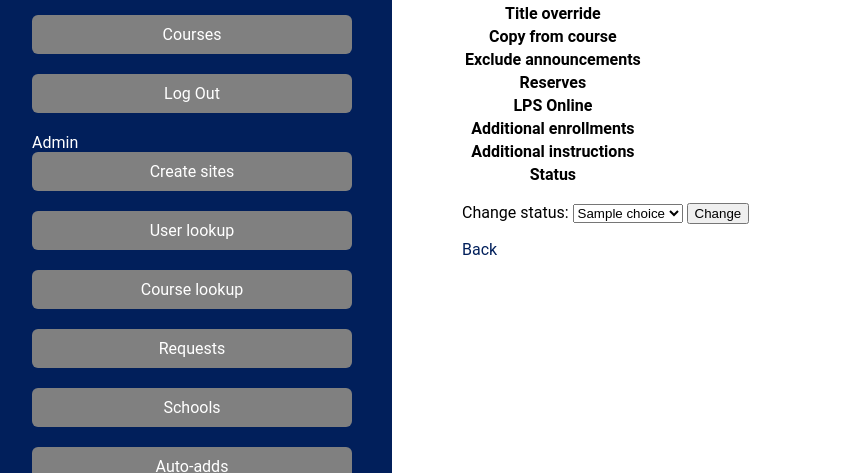
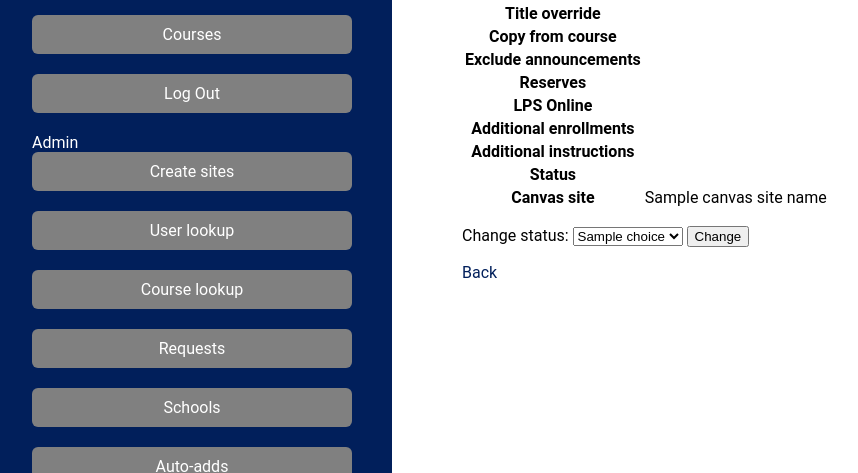
Before and after one commit to benjaminrosen/course_request_form, a Django app: template form/templates/form/request_detail.html in a window 1280 px wide. Shown: the part 327-800 px from the top of the page, without its empty margins (8-866 px from the left). Run offline with Django 4.2, Linux system fonts and the light colour scheme; a user stored in the database is signed in; tables that the repository leaves empty hold one stand-in row (values such as "Sample post"); the template is opened without the code that fills it: values that come from a table or form of the project are taken from there, most other values are stand-ins (such as "Sample title", 1, 10 or a date in 2020); parts of the project's set-up code (start-up, migrations or seed data) failed here and were passed over; some web fonts are replaced.

Commit message:
add create canvas site with redirect

```diff
--- a/course_request_form/urls.py
+++ b/course_request_form/urls.py
@@ -18,7 +18,6 @@ from django.urls import include, path
 
 from form.views import (
     CopyFromCourseView,
-    CreateCanvasSiteView,
     EnrollmentUserView,
     ExcludeAnnouncementsView,
     HomePageView,
@@ -30,6 +29,7 @@ from form.views import (
     SectionEnrollmentView,
     SectionListView,
     SyncSectionView,
+    create_canvas_site_view,
     delete_enrollment_user,
 )
 
@@ -57,7 +57,5 @@ urlpatterns = [
     path(
         "enrollment-user/delete", delete_enrollment_user, name="delete_enrollment_user"
     ),
-    path(
-        "create-canvas-site", CreateCanvasSiteView.as_view(), name="create_canvas_site"
-    ),
+    path("create-canvas-site", create_canvas_site_view, name="create_canvas_site"),
 ]
--- a/form/canvas.py
+++ b/form/canvas.py
@@ -22,6 +22,10 @@ def get_canvas() -> Canvas:
     url = TEST_URL if DEBUG_VALUE else PROD_URL
     key = TEST_KEY if DEBUG_VALUE else PROD_KEY
     return Canvas(url, key)
+
+
+def get_base_url() -> str:
+    return TEST_URL if DEBUG_VALUE else PROD_URL
 
 
 def get_canvas_account(account_id: int) -> Account:
--- a/form/models.py
+++ b/form/models.py
@@ -737,11 +737,12 @@ class Section(Model):
         except Exception:
             return None
 
-    def get_all_instructors(self) -> list[User]:
-        additional_instructors = list(self.instructors.all())
+    def get_all_instructors(self) -> QuerySet[User]:
+        additional_instructors = self.instructors.all()
         if not self.primary_instructor:
             return additional_instructors
-        return [self.primary_instructor] + additional_instructors
+        username = self.primary_instructor.username
+        return additional_instructors | User.objects.filter(username=username)
 
     @staticmethod
     def get_section_section_code(section) -> str:
@@ -913,10 +914,12 @@ class Request(Model):
 
     def create_related_sections(self, canvas_course: Course):
         related_sections = self.section.course_sections.all()
+        section_names = [section.name for section in canvas_course.get_sections()]
         for section in related_sections:
             name = section.get_canvas_name(self.title_override, related_section=True)
-            sis_course_id = section.get_canvas_sis_id()
-            create_course_section(name, sis_course_id, canvas_course)
+            if name not in section_names:
+                sis_course_id = section.get_canvas_sis_id()
+                create_course_section(name, sis_course_id, canvas_course)
 
     def get_enrollments(self) -> list[SectionEnrollment]:
         section = self.section
@@ -1021,6 +1024,15 @@ class Request(Model):
         self.set_status(self.Status.COMPLETED)
         return canvas_course
 
+    def get_canvas_site(self) -> tuple[Optional[int], Optional[str]]:
+        try:
+            canvas_site = get_canvas().get_course(
+                self.section.get_canvas_sis_id(), use_sis_id=True
+            )
+            return canvas_site.id, canvas_site.name
+        except Exception:
+            return None, None
+
     @classmethod
     def get_approved_requests(cls):
         return cls.objects.filter(status=cls.Status.APPROVED)
--- a/form/templates/form/request_detail.html
+++ b/form/templates/form/request_detail.html
@@ -68,6 +68,18 @@
                 <th>Status</th>
                 <td>{{ request.status }}</td>
             </tr>
+            <tr>
+                <th>Canvas site</th>
+                <td>
+                    {% if canvas_site_id %}
+                        <a href="{{ canvas_site_url }}"
+                           target="_blank"
+                           rel="noopener noreferrer">{{ canvas_site_name }}</a>
+                    {% else %}
+                        {{ canvas_site_name }}
+                    {% endif %}
+                </td>
+            </tr>
         </table>
         {% if user.is_staff %}
             <p>
@@ -87,10 +99,10 @@
             </p>
             {% if request.status == "Approved" %}
                 <p id="id_create_canvas_site">
-                    <button id="create_canvas_site_button" type="submit"
+                    <button id="create_canvas_site_button"
+                            type="submit"
                             hx-get="{% url "create_canvas_site" %}?section_code={{ request.section.section_code }}"
-                            hx-target="#id_create_canvas_site"
-                            >
+                            hx-target="body">
                         Create Canvas site
                     </button>
                     <span id="id_creating_canvas_site">Creating Canvas site...</span>
--- a/form/templates/form/section_info.html
+++ b/form/templates/form/section_info.html
@@ -17,7 +17,7 @@
 <tr>
     <th>Instructors</th>
     <td>
-        {% with instructors=section.instructors.all %}
+        {% with instructors=section.get_all_instructors %}
             {% if instructors %}
                 {% for instructor in instructors %}<div>{{ instructor }}</div>{% endfor %}
             {% else %}
```
Also changed, not shown: form/views.py (+16 -21 lines), tests/test_models.py (+3 -3 lines).
